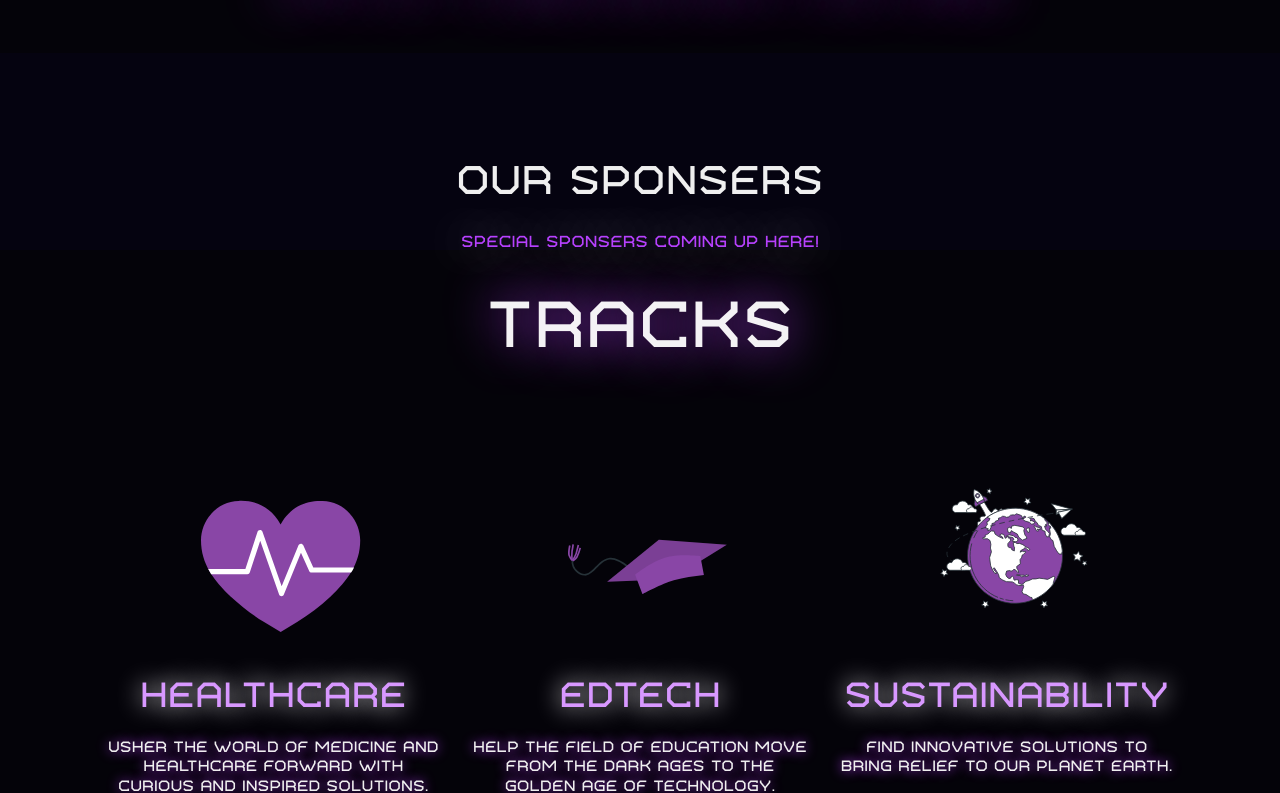
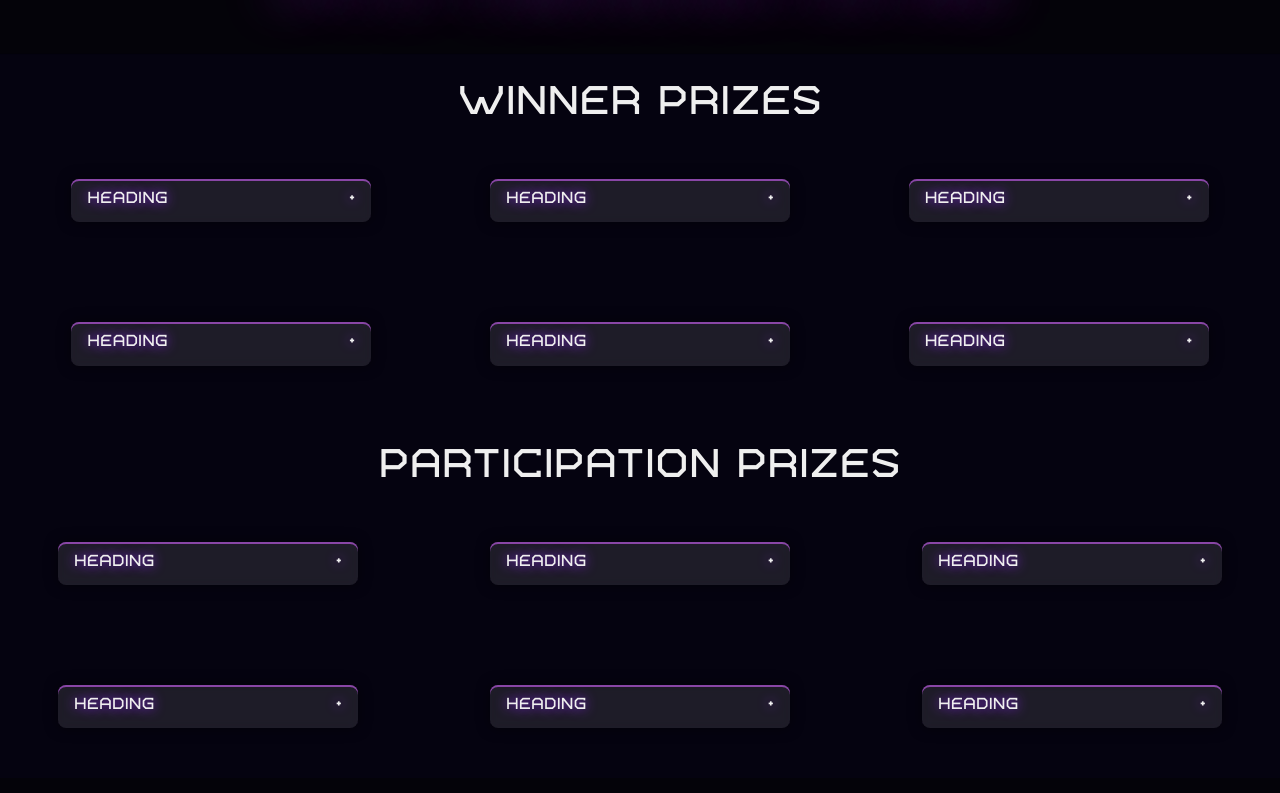
Before and after one commit to IEEE-SRMIST/Hacktrix-2022, a React (Create React App) app: page / in a window 1280 px wide. Shown: the part 3469-4262 px from the top of the page. Built offline with nearby package versions, Linux system fonts and the light colour scheme.

Commit message:
Prize Page Optimization

```diff
--- a/src/components/Prizes/Cards.jsx
+++ b/src/components/Prizes/Cards.jsx
@@ -1,13 +1,17 @@
-import React from "react";
+import React, { useState } from "react";
 import styled from "styled-components";
 import LandingBackground from "../../assets/img/landingBg.png";
+
 const CardBox = styled.div`
   width: 100%;
   height: 100%;
   display: grid;
-  grid-template-columns: 350px 350px 350px;
+  grid-template-columns: 1fr 1fr 1fr;
   justify-content: center;
   overflow: none;
+  column-gap: 1rem;
+  font: inherit;
+
   @media (max-width: 768px) {
     display: flex;
     margin-left: 10px;
@@ -17,61 +21,117 @@ const CardBox = styled.div`
     justify-content: center;
   }
 `;
+
+const Title = styled.h1`
+  text-align: center;
+`
+
 const CardContainer = styled.div`
-  min-width: 300px;
-  min-height: 350px;
+  width: clamp(200px, 100%, 300px);
   background: #12151b;
-  box-shadow: 0px 0px 13px rgba(0, 0, 0, 0.5), inset 0px 2px 0px #d7a31a;
+  box-shadow: 0px 0px 13px rgba(0, 0, 0, 0.5), inset 0px 2px 0px #8946A6;
   border-radius: 8px;
   margin: 50px auto;
+  padding: .5em 1em;
+  font: inherit;
+  height: fit-content;
+
+  background: rgba(255, 255, 255, 0.1);
+  backdrop-filter: blur(5px);
+  -webkit-backdrop-filter: blur(5px);
   @media (max-width: 768px) {
     margin: 20px auto;
     min-width: 250px;
-    min-height: 250px;
   }
 `;
-const TextHolder = styled.p`
-  padding: 10px;
-  margin: 20px auto;
-`;
+
 const Heading = styled.h2`
-  padding: 10% 0px 0px 0px;
-  text-align: center;
+  cursor: pointer;
+  font-size: 1rem;
   color: #ffffff;
   text-shadow: 0px 0px 12px #9226ff;
+  display: flex;
+  align-items: center;
+  justify-content: space-between;
+  * {
+    font: inherit;
+  }
 `;
+
+const CardBody = styled.div`
+  font: inherit;
+  display: none;
+`;
+
+const CardBodyList = styled.ul`
+  font: inherit;
+`;
+
+const CardBodyItem = styled.li`
+  font: inherit;
+`;
+
+const Card = ({ heading, body }) => {
+  const [active, setActive] = useState(false);
+
+  return (<CardContainer>
+    <Heading
+      onClick={() => setActive(!active)}><span>{heading}</span> <span>{active ? '-' : '+'}</span></Heading>
+    <CardBody
+      style={{
+        display: active ? 'block' : 'none',
+      }}
+    >
+      <CardBodyList>
+        {
+          body.map((item, index) => (
+            <CardBodyItem key={index}>{item}</CardBodyItem>
+          ))
+        }
+      </CardBodyList>
+    </CardBody>
+  </CardContainer>)
+}
+
+
 const Cards = () => {
+
+  const WINNER_PRIZES = [
+    { heading: 'Heading', body: ['prize information', 'prize information', 'prize information'] },
+    { heading: 'Heading', body: ['prize information', 'prize information', 'prize information'] },
+    { heading: 'Heading', body: ['prize information', 'prize information', 'prize information'] },
+    { heading: 'Heading', body: ['prize information', 'prize information', 'prize information'] },
+    { heading: 'Heading', body: ['prize information', 'prize information', 'prize information'] },
+    { heading: 'Heading', body: ['prize information', 'prize information', 'prize information'] },
+  ];
+
+  const PARTICIPATION_PRIZES = [
+    { heading: 'Heading', body: ['prize information', 'prize information', 'prize information'] },
+    { heading: 'Heading', body: ['prize information', 'prize information', 'prize information'] },
+    { heading: 'Heading', body: ['prize information', 'prize information', 'prize information'] },
+    { heading: 'Heading', body: ['prize information', 'prize information', 'prize information'] },
+    { heading: 'Heading', body: ['prize information', 'prize information', 'prize information'] },
+    { heading: 'Heading', body: ['prize information', 'prize information', 'prize information'] },
+  ];
+
   return (
     <>
       <section
         style={{
-          paddingTop: "20px",
+          padding: "20px",
           marginTop: "0px",
           backgroundImage: `url(${LandingBackground})`,
           backgroundRepeat: "no-repeat",
           backgroundAttachment: "fixed",
         }}
       >
-        <Heading>Winner Prizes</Heading>
+        <Title>Winner Prizes</Title>
         <CardBox>
-          <CardContainer>
-            <TextHolder>Hi</TextHolder>
-          </CardContainer>
-          <CardContainer>
-            <TextHolder>Hi</TextHolder>
-          </CardContainer>
-          <CardContainer>
-            <TextHolder>Hi</TextHolder>
-          </CardContainer>
-          <CardContainer>
-            <TextHolder>Hi</TextHolder>
-          </CardContainer>
-          <CardContainer>
-            <TextHolder>Hi</TextHolder>
-          </CardContainer>
-          <CardContainer>
-            <TextHolder>Hi</TextHolder>
-          </CardContainer>
+          {
+            WINNER_PRIZES.map((prize, index) => (
+              <Card {...prize} key={index} />
+            ))
+          }
         </CardBox>
       </section>
       {/* participation starts */}
@@ -85,26 +145,13 @@ const Cards = () => {
           backgroundSize: "cover",
         }}
       >
-        <Heading>Participation Prizes</Heading>
+        <Title>Participation Prizes</Title>
         <CardBox>
-          <CardContainer>
-            <TextHolder>Hi</TextHolder>
-          </CardContainer>
-          <CardContainer>
-            <TextHolder>Hi</TextHolder>
-          </CardContainer>
-          <CardContainer>
-            <TextHolder>Hi</TextHolder>
-          </CardContainer>
-          <CardContainer>
-            <TextHolder>Hi</TextHolder>
-          </CardContainer>
-          <CardContainer>
-            <TextHolder>Hi</TextHolder>
-          </CardContainer>
-          <CardContainer>
-            <TextHolder>Hi</TextHolder>
-          </CardContainer>
+          {
+            PARTICIPATION_PRIZES.map((prize, index) => (
+              <Card {...prize} key={index} />
+            ))
+          }
         </CardBox>
       </section>
     </>
--- a/src/components/Prizes/PrizesFile.jsx
+++ b/src/components/Prizes/PrizesFile.jsx
@@ -12,7 +12,7 @@ const PrizesFile = () => {
       id="Prizes"
     >
       <Prizes />
-      {/* <Cards /> */}
+      <Cards />
     </div>
   );
 };
```
Also changed, not shown: 1 other file (tests, documents, lock files or other folders).
